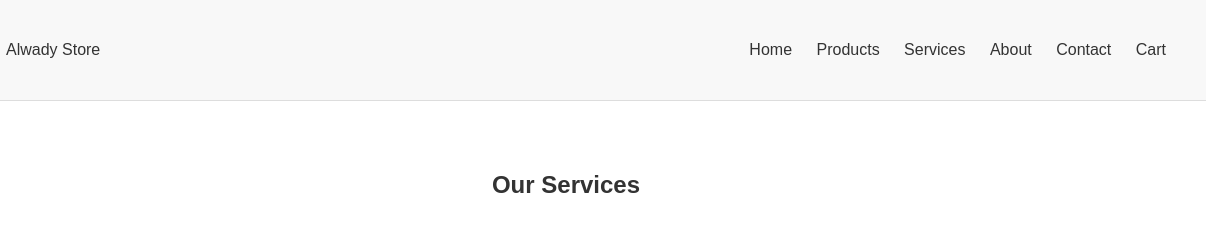
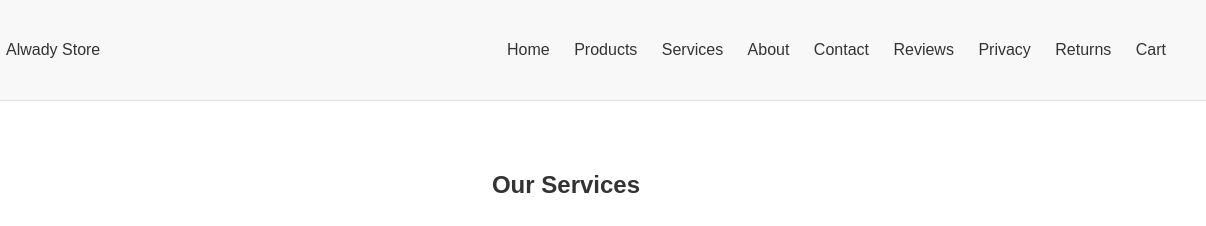
Before and after one commit to yahya2707/alwady77, a plain HTML site: page services.html in a window 1280 px wide. Shown: the top 226 px of the page, 74-1280 px from the left. Drawn offline with Linux system fonts and the light colour scheme.

Commit message:
Update services.html

```diff
--- a/services.html
+++ b/services.html
@@ -7,7 +7,6 @@
     <link rel="stylesheet" href="style.css">
 </head>
 <body>
-    <!-- Navbar -->
 <header class="navbar">
     <div class="logo">
         <img src="logo.png" alt="Alwady Store Logo">
@@ -19,24 +18,21 @@
         <a href="services.html">Services</a>
         <a href="about.html">About</a>
         <a href="contact.html">Contact</a>
+        <a href="reviews.html">Reviews</a>
+        <a href="privacy.html">Privacy</a>
+        <a href="returns.html">Returns</a>
         <a href="cart.html">Cart</a>
     </nav>
 </header>
 
-    <!-- Services Section -->
 <section class="categories">
     <h2>Our Services</h2>
     <div class="category-grid">
-            <div class="category-card">
-                E-Payment Consulting
-            </div>
-            <div class="category-card">
-                E-Payment Products
-            </div>
+        <div class="category-card">E-Payment Consulting</div>
+        <div class="category-card">E-Payment Products</div>
     </div>
 </section>
 
-    <!-- Footer -->
 <footer>
     <p>© 2025 Alwady Store. All Rights Reserved.</p>
 </footer>
```
Lines whose indentation alone changed are shown as unchanged.
